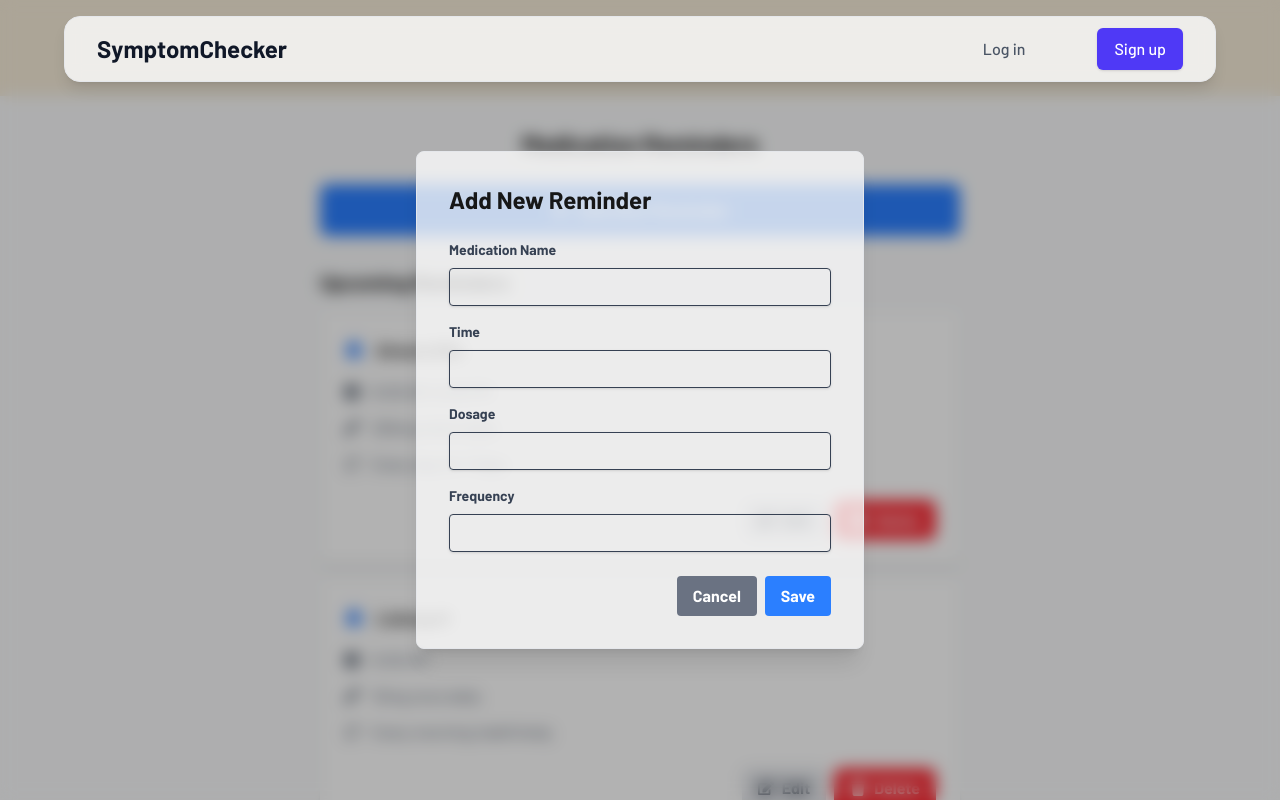
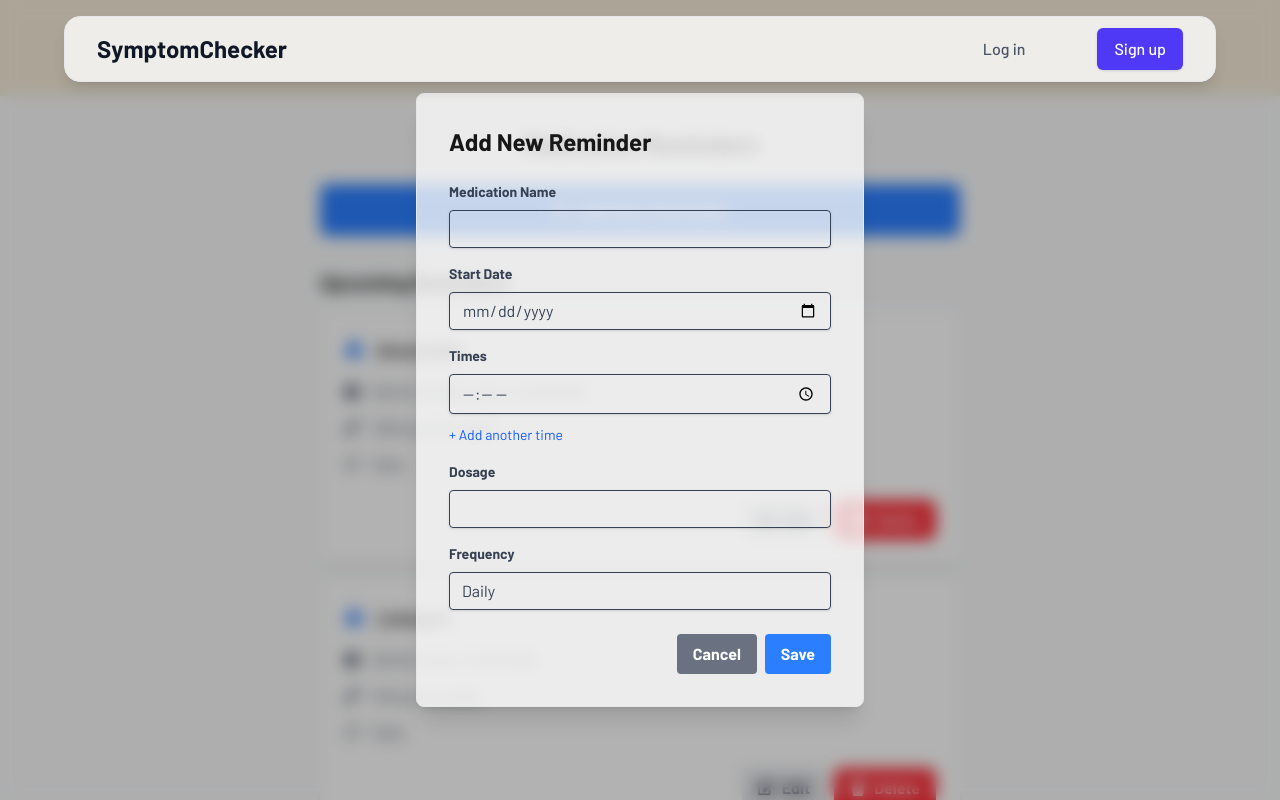
Before and after one commit to AlwinChong02/symptom-tracker, a Next.js app: page /medication-reminders in a window 1280 px wide. Both pictures are taken after a click on the button "Add New Reminder". Shown: the top 800 px of the page. Built offline with nearby package versions, Linux system fonts and the light colour scheme.

Commit message:
update reminder interface, add support for multiple times, start date, and weekly frequency selection

```diff
--- a/app/medication-reminders/page.tsx
+++ b/app/medication-reminders/page.tsx
@@ -4,51 +4,58 @@ import React, { useState } from 'react';
 import { FaBell, FaClock, FaEdit, FaPlus, FaTrash } from 'react-icons/fa';
 import { FiRepeat } from 'react-icons/fi';
 import { FaPencilAlt } from 'react-icons/fa';
+import type { Frequency, DayOfWeek } from '@/types/reminder';
 
-interface Reminder {
+interface ReminderUI {
     id: number;
     name: string;
-    time: string;
     dosage: string;
-    frequency: string;
+    frequency: Frequency;
+    times: string[];
+    startDate?: string;
+    daysOfWeek?: DayOfWeek[];
 }
 
-type ReminderFormData = Omit<Reminder, 'id'>;
+type ReminderFormData = Omit<ReminderUI, 'id'>;
 
-const initialReminders: Reminder[] = [
+const initialReminders: ReminderUI[] = [
     {
         id: 1,
         name: 'Amoxicillin',
-        time: '8:00 AM, 8:00 PM',
         dosage: '250mg twice daily',
-        frequency: 'Every day for 7 days',
+        frequency: 'Daily',
+        times: ['08:00', '20:00'],
+        startDate: new Date().toISOString().slice(0, 10),
     },
     {
         id: 2,
         name: 'Lisinopril',
-        time: '9:00 AM',
         dosage: '10mg once daily',
-        frequency: 'Every morning indefinitely',
+        frequency: 'Daily',
+        times: ['09:00'],
+        startDate: new Date().toISOString().slice(0, 10),
     },
     {
         id: 3,
         name: 'Multivitamin',
-        time: '12:00 PM',
         dosage: '1 tablet daily',
-        frequency: 'Every day',
+        frequency: 'Weekly',
+        times: ['12:00'],
+        daysOfWeek: ['Monday', 'Wednesday', 'Friday'],
+        startDate: new Date().toISOString().slice(0, 10),
     },
 ];
 
 const MedicationReminders = () => {
-    const [reminders, setReminders] = useState<Reminder[]>(initialReminders);
+    const [reminders, setReminders] = useState<ReminderUI[]>(initialReminders);
     const [isModalOpen, setIsModalOpen] = useState(false);
-    const [currentReminder, setCurrentReminder] = useState<Reminder | null>(null);
+    const [currentReminder, setCurrentReminder] = useState<ReminderUI | null>(null);
 
     const handleAddReminder = (reminderData: ReminderFormData) => {
         setReminders([...reminders, { ...reminderData, id: Date.now() }]);
     };
 
-    const handleUpdateReminder = (updatedReminder: Reminder) => {
+    const handleUpdateReminder = (updatedReminder: ReminderUI) => {
         setReminders(reminders.map(r => r.id === updatedReminder.id ? updatedReminder : r));
     };
 
@@ -56,7 +63,7 @@ const MedicationReminders = () => {
         setReminders(reminders.filter(r => r.id !== id));
     };
 
-    const openModal = (reminder: Reminder | null = null) => {
+    const openModal = (reminder: ReminderUI | null = null) => {
         setCurrentReminder(reminder);
         setIsModalOpen(true);
     };
@@ -86,7 +93,10 @@ const MedicationReminders = () => {
                             <div className="space-y-3 text-gray-600">
                                 <div className="flex items-center">
                                     <FaClock className="mr-3" />
-                                    <span>{reminder.time}</span>
+                                    <span>
+                                        {Array.isArray(reminder.times) ? reminder.times.join(', ') : ''}
+                                        {reminder.startDate && ` • Start: ${new Date(reminder.startDate).toLocaleDateString()}`}
+                                    </span>
                                 </div>
                                 <div className="flex items-center">
                                     <FaPencilAlt className="mr-3" />
@@ -94,7 +104,11 @@ const MedicationReminders = () => {
                                 </div>
                                 <div className="flex items-center">
                                     <FiRepeat className="mr-3" />
-                                    <span>{reminder.frequency}</span>
+                                    <span>
+                                        {reminder.frequency}
+                                        {reminder.frequency === 'Weekly' && reminder.daysOfWeek && reminder.daysOfWeek.length > 0 &&
+                                            ` • ${reminder.daysOfWeek.join(', ')}`}
+                                    </span>
                                 </div>
                             </div>
                             <div className="flex justify-end mt-6 space-x-2">
@@ -113,7 +127,7 @@ const MedicationReminders = () => {
                         reminder={currentReminder}
                         onSave={(data) => {
                             if (data.id) {
-                                handleUpdateReminder(data as Reminder);
+                                handleUpdateReminder(data as ReminderUI);
                             } else {
                                 handleAddReminder(data);
                             }
@@ -128,20 +142,36 @@ const MedicationReminders = () => {
 };
 
 interface ReminderFormProps {
-    reminder: Reminder | null;
+    reminder: ReminderUI | null;
     onSave: (data: ReminderFormData & { id?: number }) => void;
     onClose: () => void;
 }
 
 const ReminderForm = ({ reminder, onSave, onClose }: ReminderFormProps) => {
     const [name, setName] = useState(reminder?.name || '');
-    const [time, setTime] = useState(reminder?.time || '');
     const [dosage, setDosage] = useState(reminder?.dosage || '');
-    const [frequency, setFrequency] = useState(reminder?.frequency || '');
+    const [frequency, setFrequency] = useState<Frequency>(reminder?.frequency || 'Daily');
+    const [times, setTimes] = useState<string[]>(reminder?.times || ['']);
+    const [startDate, setStartDate] = useState<string>(reminder?.startDate || '');
+    const [daysOfWeek, setDaysOfWeek] = useState<DayOfWeek[]>(reminder?.daysOfWeek || []);
+
+    const addTimeInput = () => setTimes((prev) => [...prev, '']);
+    const removeTimeInput = (idx: number) => setTimes((prev) => prev.filter((_, i) => i !== idx));
+    const handleTimeChange = (idx: number, value: string) => setTimes((prev) => prev.map((t, i) => (i === idx ? value : t)));
+    const toggleDay = (day: DayOfWeek) =>
+        setDaysOfWeek((prev) => (prev.includes(day) ? prev.filter((d) => d !== day) : [...prev, day]));
 
     const handleSubmit = (e: React.FormEvent) => {
         e.preventDefault();
-        onSave({ ...(reminder || {}), name, time, dosage, frequency });
+        onSave({
+            ...(reminder || {}),
+            name,
+            dosage,
+            frequency,
+            times: times.filter(Boolean),
+            startDate: startDate || undefined,
+            daysOfWeek: frequency === 'Weekly' ? daysOfWeek : [],
+        });
     };
 
     return (
@@ -154,8 +184,37 @@ const ReminderForm = ({ reminder, onSave, onClose }: ReminderFormProps) => {
                         <input type="text" value={name} onChange={(e) => setName(e.target.value)} className="shadow appearance-none border rounded w-full py-2 px-3 text-gray-700 leading-tight focus:outline-none focus:shadow-outline" required />
                     </div>
                     <div className="mb-4">
-                        <label className="block text-gray-700 text-sm font-bold mb-2">Time</label>
-                        <input type="text" value={time} onChange={(e) => setTime(e.target.value)} className="shadow appearance-none border rounded w-full py-2 px-3 text-gray-700 leading-tight focus:outline-none focus:shadow-outline" required />
+                        <label className="block text-gray-700 text-sm font-bold mb-2">Start Date</label>
+                        <input
+                            type="date"
+                            value={startDate}
+                            onChange={(e) => setStartDate(e.target.value)}
+                            className="shadow appearance-none border rounded w-full py-2 px-3 text-gray-700 leading-tight focus:outline-none focus:shadow-outline"
+                        />
+                    </div>
+                    <div className="mb-4">
+                        <label className="block text-gray-700 text-sm font-bold mb-2">Times</label>
+                        {times.map((t, idx) => (
+                            <div key={idx} className="flex items-center gap-2 mb-2">
+                                <input
+                                    type="time"
+                                    value={t}
+                                    onChange={(e) => handleTimeChange(idx, e.target.value)}
+                                    className="shadow appearance-none border rounded w-full py-2 px-3 text-gray-700 leading-tight focus:outline-none focus:shadow-outline"
+                                    required
+                                />
+                                {times.length > 1 && (
+                                    <button
+                                        type="button"
+                                        onClick={() => removeTimeInput(idx)}
+                                        className="px-3 py-2 bg-red-500 hover:bg-red-600 text-white rounded"
+                                    >
+                                        &times;
+                                    </button>
+                                )}
+                            </div>
+                        ))}
+                        <button type="button" onClick={addTimeInput} className="text-blue-600 text-sm">+ Add another time</button>
                     </div>
                     <div className="mb-4">
                         <label className="block text-gray-700 text-sm font-bold mb-2">Dosage</label>
@@ -163,7 +222,33 @@ const ReminderForm = ({ reminder, onSave, onClose }: ReminderFormProps) => {
                     </div>
                     <div className="mb-6">
                         <label className="block text-gray-700 text-sm font-bold mb-2">Frequency</label>
-                        <input type="text" value={frequency} onChange={(e) => setFrequency(e.target.value)} className="shadow appearance-none border rounded w-full py-2 px-3 text-gray-700 leading-tight focus:outline-none focus:shadow-outline" required />
+                        <select
+                            value={frequency}
+                            onChange={(e) => setFrequency(e.target.value as Frequency)}
+                            className="shadow appearance-none border rounded w-full py-2 px-3 text-gray-700 leading-tight focus:outline-none focus:shadow-outline"
+                            required
+                        >
+                            <option value="Daily">Daily</option>
+                            <option value="Weekly">Weekly</option>
+                            <option value="As Needed">As Needed</option>
+                        </select>
+                        {frequency === 'Weekly' && (
+                            <div className="mt-3">
+                                <label className="block text-gray-700 text-sm font-semibold mb-2">Select Days</label>
+                                <div className="grid grid-cols-3 sm:grid-cols-4 md:grid-cols-7 gap-2">
+                                    {(['Monday','Tuesday','Wednesday','Thursday','Friday','Saturday','Sunday'] as DayOfWeek[]).map((day) => (
+                                        <button
+                                            key={day}
+                                            type="button"
+                                            onClick={() => toggleDay(day)}
+                                            className={`p-2 border rounded text-sm ${daysOfWeek.includes(day) ? 'bg-blue-500 text-white' : 'bg-gray-200'}`}
+                                        >
+                                            {day.slice(0,3)}
+                                        </button>
+                                    ))}
+                                </div>
+                            </div>
+                        )}
                     </div>
                     <div className="flex items-center justify-end">
                         <button type="button" onClick={onClose} className="bg-gray-500 hover:bg-gray-700 text-white font-bold py-2 px-4 rounded focus:outline-none focus:shadow-outline mr-2">
```
